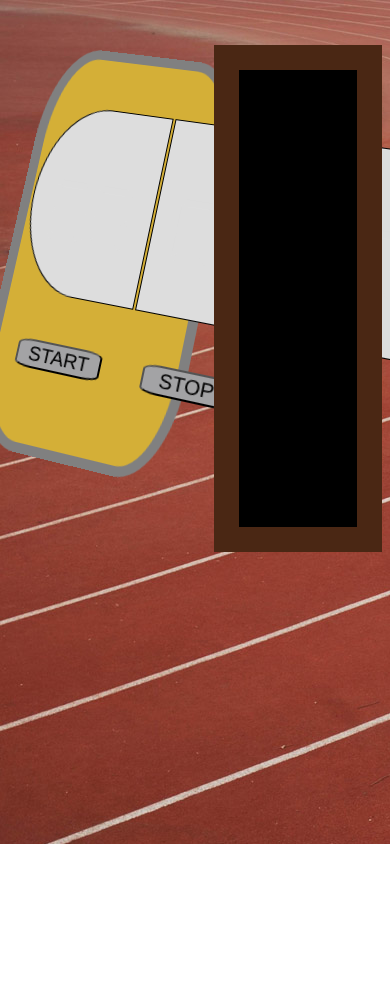
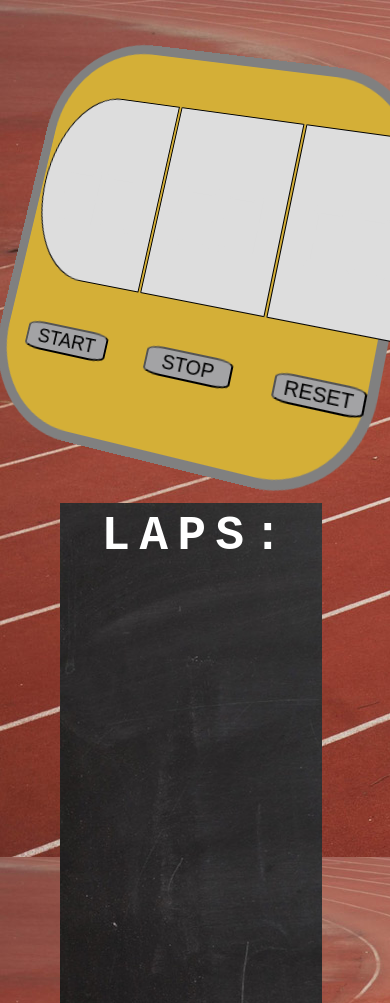
Before and after one commit to fourloops/StopwatchFO, a plain HTML site: page index.html in a window 390 px wide. Shown: the top 1003 px of the page. Before the commit the page ends 844 px from the top, so only its background shows below. Drawn offline with Linux system fonts and the light colour scheme; a web font is replaced by a local one.

Commit message:
blackboard textures

```diff
--- a/display.js
+++ b/display.js
@@ -10,7 +10,7 @@ document.getElementById('stop').addEventListener('click', function(){
 document.getElementById('reset').addEventListener('click', function(){
     reset();
     document.getElementById('start').innerHTML = 'START';
-    blackboard.innerHTML = "";
+    blackboard.innerHTML = "<p class='lap' id='lapsText'>LAPS:</p>";
     document.getElementById('hours').classList.remove('blackText');
     document.getElementById('minutes').classList.remove('blackText');
     document.getElementById('seconds').classList.remove('blackText');
--- a/index.html
+++ b/index.html
@@ -2,7 +2,7 @@
 <html>
     <head>
         <meta charset="utf-8">
-        <title>STOPWATCH - OWEN & FRANZ - MASTERPIECE OR TOTAL FAILURE??</title>
+        <title>STOPWATCH-FO</title>
         <link rel="stylesheet" href="style.css" media="screen">
         <link href='https://fonts.googleapis.com/css?family=Droid+Sans+Mono' rel='stylesheet' type='text/css'>
     </head>
@@ -26,7 +26,9 @@
                     </table>
                 </div>
             </section>
-            <section id="blackboard"></section>
+            <section id="blackboard">
+                <p class='lap' id='lapsText'>LAPS:</p>
+            </section>
 
         </div>
         <script type="text/javascript" src="stopwatch.js"></script>
--- a/style.css
+++ b/style.css
@@ -104,11 +104,14 @@ td {
     overflow-x: hidden;
     overflow-y: auto;
     float:right;
-    background-color: black;
+    /*background-color: black;*/
     color: grey;
     z-index:4;
     font-size:50px;
-    border: 25px solid #4A2714;
+    /*border: 25px solid #4A2714;*/
+    border-width: 25px 25px 25px 25px;
+    border-image: url(assets/wood_texture.jpg) 5% 5% 5% 5% stretch;
+    background-image: url(assets/blackboard.jpg);
     line-height: 1em;
     font-family: 'Droid Sans Mono', monospace ;
 }
@@ -120,7 +123,48 @@ p:last-child {
 
 .lap {
     width: 98%;
-    margin-left: 2%;
+    margin-left: 3%;
+    margin-top: -2%;
     height: 10%;
     font-size: 0.95em;
 }
+
+#lapsText {
+    letter-spacing: .2em;
+    margin-top: 3%;
+    color: white;
+    font-weight: bold;
+}
+
+/*Responsiveness for mobile and window resizing*/
+@media only screen and (max-device-width: 768px) {
+    #blackboard {
+        clear: both;
+        height: 10em;
+        width: 70%;
+        margin-right: 16%;
+        text-align: center;
+    }
+    #stopwatch {
+        width: 100%;
+    }
+    h1 {
+        width: 100%;
+    }
+}
+
+@media only screen and (max-width: 768px) {
+    #blackboard {
+        clear: both;
+        height: 10em;
+        width: 70%;
+        margin-right: 16%;
+        text-align: center;
+    }
+    #stopwatch {
+        width: 100%;
+    }
+    h1 {
+        width: 100%;
+    }
+}
```
Also changed, not shown: assets/blackboard.jpg (added), assets/wood_texture.jpg (added).
